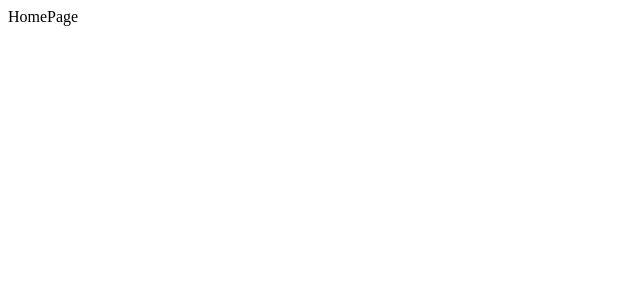
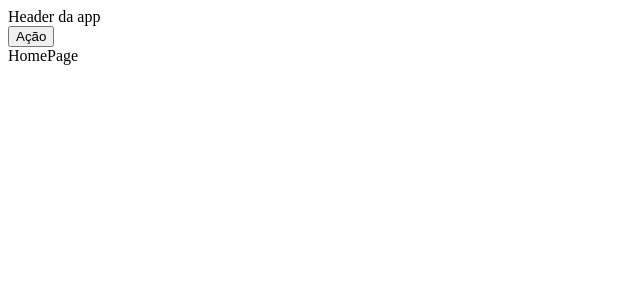
Before and after one commit to Erico94/Semanas_04_e_05, a React (Vite) app in the folder my-todo-list/: page / in a window 1280 px wide. Shown: the top 300 px of the page, without its empty margins (0-640 px from the left). Built offline with nearby package versions, Linux system fonts and the light colour scheme.

Commit message:
definindo rotas que utilizarão layoults

```diff
--- a/my-todo-list/src/layouts/AppLayout.jsx
+++ b/my-todo-list/src/layouts/AppLayout.jsx
@@ -1,3 +1,4 @@
+import { Outlet } from "react-router-dom"
 export const AppLayout = () => {
   return (
     <div className="Layout">
--- a/my-todo-list/src/routes/AppRoutes.jsx
+++ b/my-todo-list/src/routes/AppRoutes.jsx
@@ -2,15 +2,18 @@ import { BrowserRouter as Router, Routes, Route } from "react-router-dom";
 import { HomePage } from "../pages/Home/HomePage";
 import { ToDo } from "../pages/ToDo/ToDo";
 import { ErrorPage } from "../pages/error/ErrorPage";
+import { AppLayout } from "../layouts/AppLayout";
 
 export default function AppRoutes() {
   return (
     <Router>
       <Routes>
-        <Route path="/" element={<HomePage/>}/>
-        <Route path="todo" element={<ToDo/>}/>
-        <Route path="/todo/:id" element={<ToDo/>}/>
-        <Route path="*" element={<ErrorPage/>}/>
+        <Route path="/" element={<AppLayout/>}>
+          <Route index path="/" element={<HomePage />} />
+          <Route path="todo" element={<ToDo />} />
+          <Route path="/todo/:id" element={<ToDo />} />
+          <Route path="*" element={<ErrorPage />} />
+        </Route>
       </Routes>
     </Router>
   );
```
